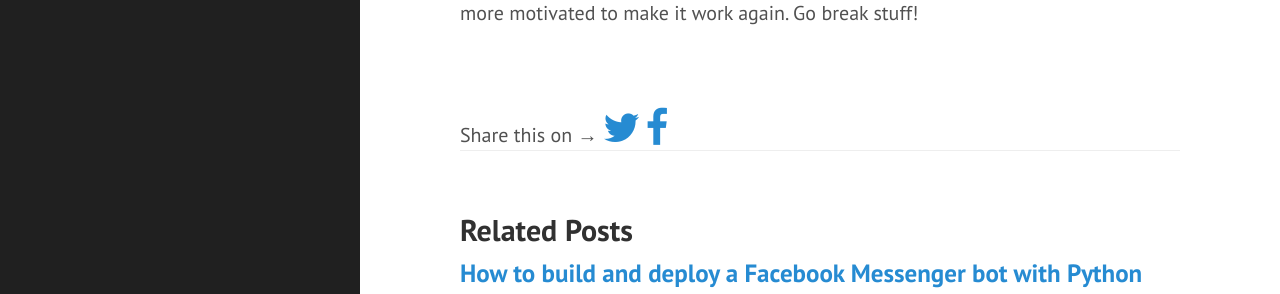
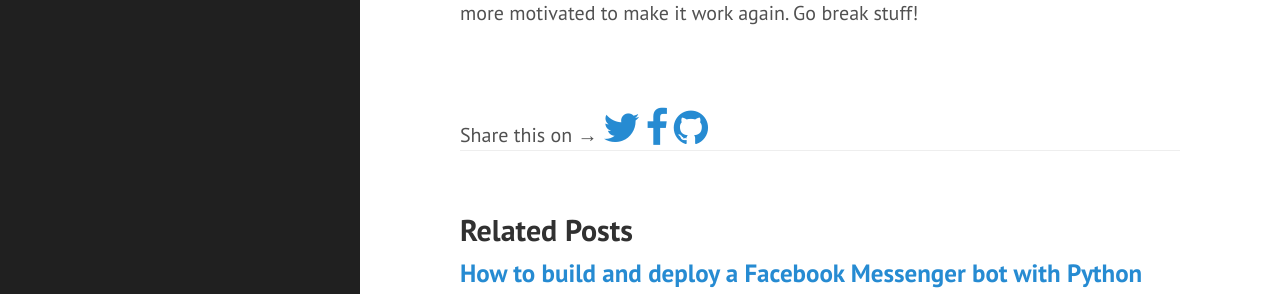
Before and after one commit to leokleist/kostistsaprailis.github.io, a Jekyll site: the page built from _posts/2016-05-08-How-to-not-make-a-blog.md, in a window 1280 px wide and 900 px high, scrolled down 2454 px. Shown: the part 398-692 px from the top of the window. Built offline with Jekyll 4.4.1, drawn with Linux system fonts in a browser that asks for light colours; nearby versions of some CDN libraries.

Commit message:
Adding glinkedin share

```diff
--- a/_includes/share-partial.html
+++ b/_includes/share-partial.html
@@ -2,4 +2,6 @@
     Share this on &rarr;
     <a href="https://twitter.com/intent/tweet?text={{ page.title }}&url={{ site.url }}{{ page.url }}&via={{ site.twitter_username }}&related={{ site.twitter_username }}" rel="nofollow" target="_blank" title="Share on Twitter"><i class="fa fa-twitter fa-2x"></i></a>
     <a href="https://facebook.com/sharer.php?u={{ site.url }}{{ page.url }}" rel="nofollow" target="_blank" title="Share on Facebook"><i class="fa fa-facebook fa-2x"></i></a>
+    <a href="http://www.linkedin.com/shareArticle?mini=true&url={{ site.url }}{{ page.url }}&title={{ page.title }}&source={{ site.url }}"><i class="fa fa-github fa-2x"></i></a>
+
 </div>
```
